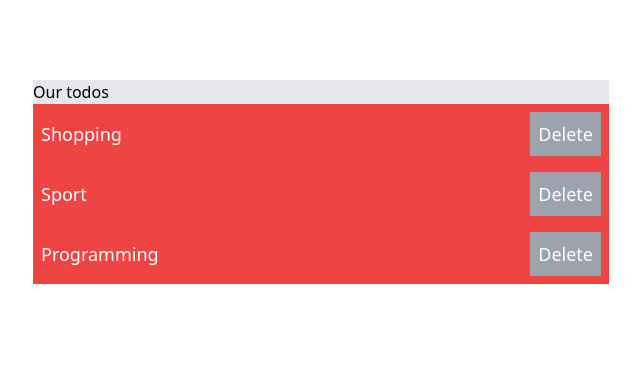
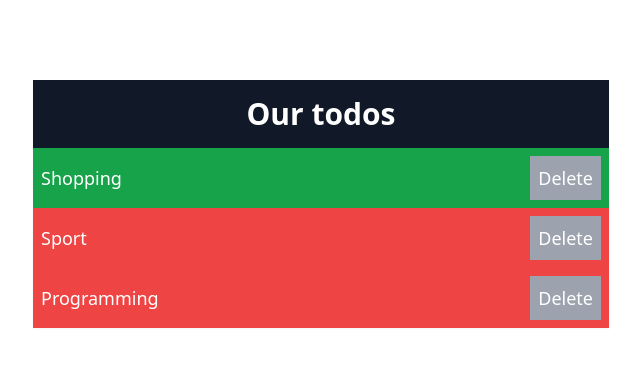
Before and after one commit to D3stros/React_todo_app, a React (Create React App) app: page / in a window 1280 px wide. Shown: the top 366 px of the page, without its empty margins (319-959 px from the left). Built offline with nearby package versions, Linux system fonts and the light colour scheme.

Commit message:
Adding tailwind style

```diff
--- a/src/components/TodoList.js
+++ b/src/components/TodoList.js
@@ -2,15 +2,17 @@ import React from 'react';
 import Todo from './Todo';
 
 const todos = [
-	{ description: 'Shopping', done: false },
+	{ description: 'Shopping', done: true },
 	{ description: 'Sport', done: false },
 	{ description: 'Programming', done: false },
 ];
 
 const TodoList = () => {
 	return (
-		<div>
-			<h1>Our todos</h1>
+		<div className='shadow-sm hover:shadow-lg'>
+			<div className='text-center bg-gray-900 text-white text-3xl py-4 font-semibold'>
+				<h1>Our todos</h1>
+			</div>
 			{todos.map((item, index) => {
 				return (
 					<Todo
```
